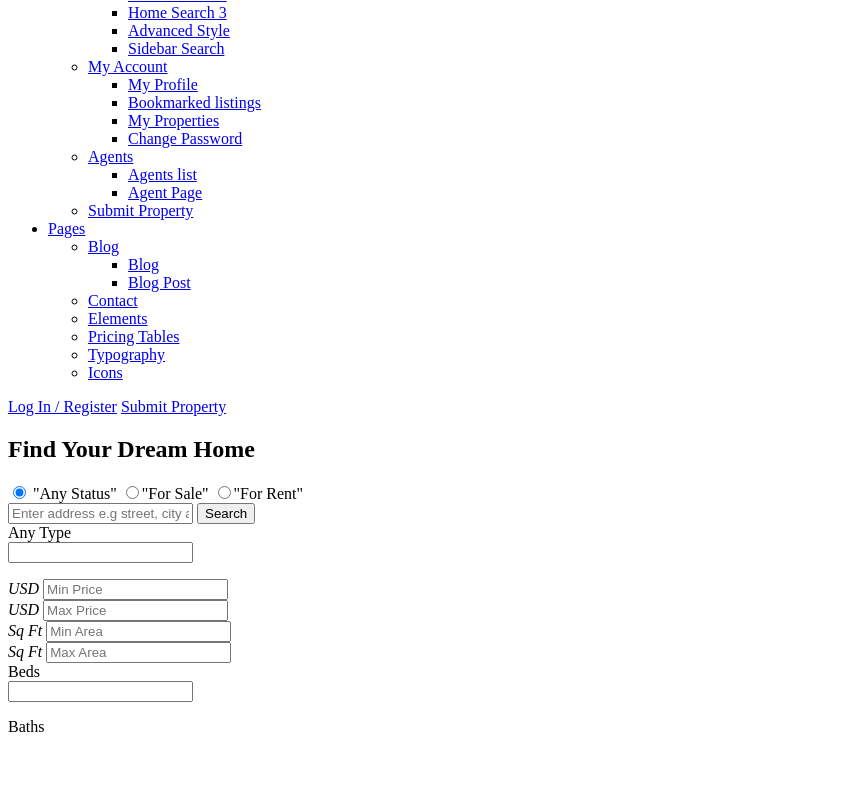
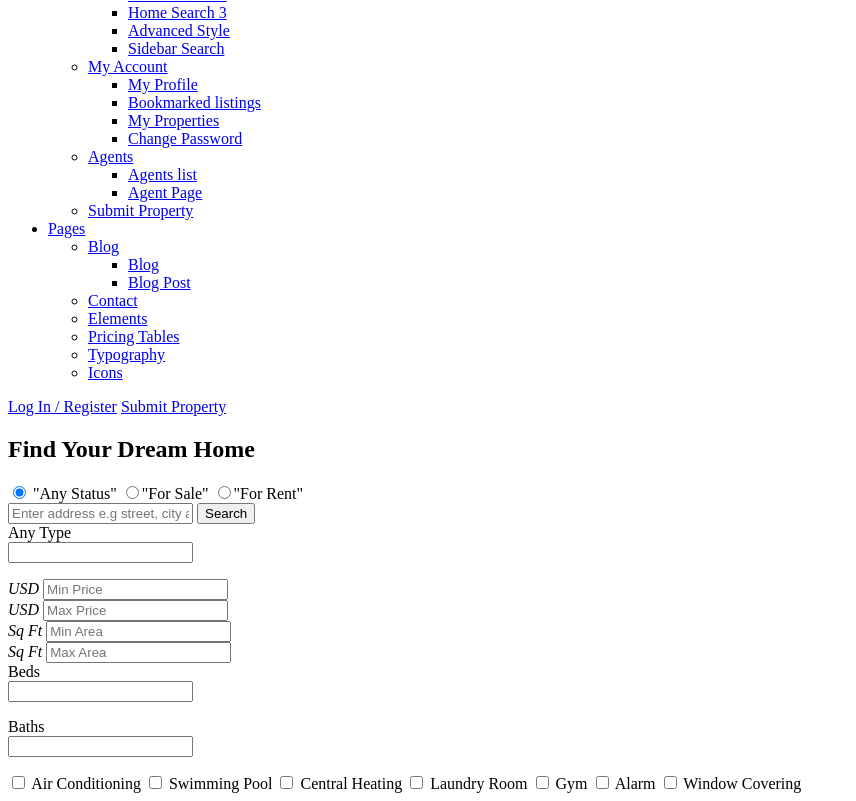
Before and after one commit to theace31/realestateagent, a plain HTML site: page index.html in a window 1280 px wide. Shown: the part 822-1623 px from the top of the page, without its empty margins (0-856 px from the left). Before the commit the page ends 1566 px from the top, so only its background shows below. Drawn offline with Linux system fonts and the light colour scheme; files that its build step writes are made by us from their sources.

Commit message:
added chechbox

```diff
--- a/index.html
+++ b/index.html
@@ -325,15 +325,33 @@
 															<b></b>
 														</div>
 													</a>
-													<div class="chosen-drop"></div>
-
-
+													<div class="chosen-drop">
+														<div class="chosen-drop">
+															<input type="text" autocomplete="off" readonly>
+														</div>
+														<ul class="chosen-results"></ul>
+													</div>
 												</div>
 											</div>
 										</div>
 										<!-- Row / End -->
 										<!-- Checkboxes -->
-										<div class="checkboxes in-row"></div>
+										<div class="checkboxes in-row">
+											<input id="check-2" type="checkbox" name="check">
+											<label for="check-2">Air Conditioning</label>
+											<input id="check-3" type="checkbox" name="check">
+											<label for="check-3">Swimming Pool</label>
+											<input id="check-4" type="checkbox" name="check">
+											<label for="check-4">Central Heating</label>
+											<input id="check-5" type="checkbox" name="check">
+											<label for="check-5">Laundry Room</label>
+											<input id="check-6" type="checkbox" name="check">
+											<label for="check-6">Gym</label>
+											<input id="check-7" type="checkbox" name="check">
+											<label for="check-7">Alarm</label>
+											<input id="check-8" type="checkbox" name="check">
+											<label for="check-8">Window Covering</label>
+										</div>
 										<!-- Checkboxes / End -->
 									</div>
 								</div>
@@ -347,7 +365,6 @@
   		</div>
   	</div>
   </div>
-
 
 
 
```
